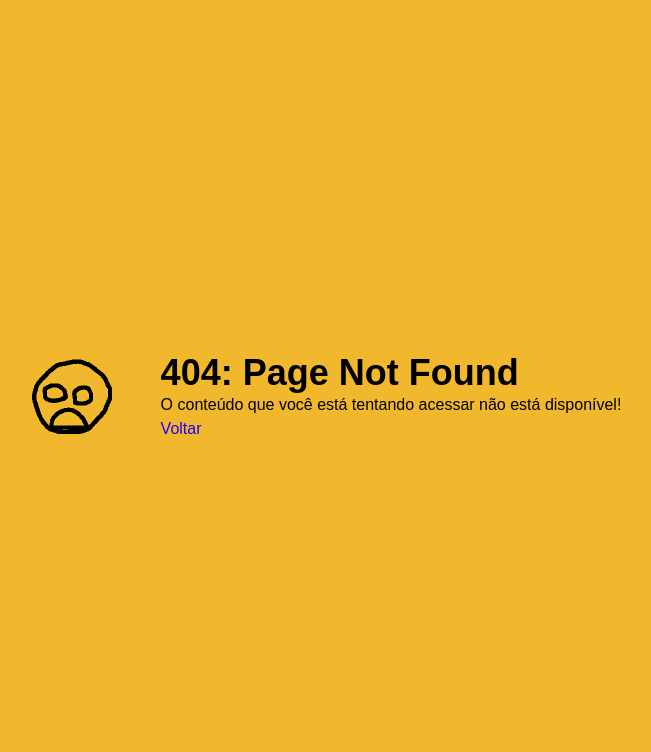
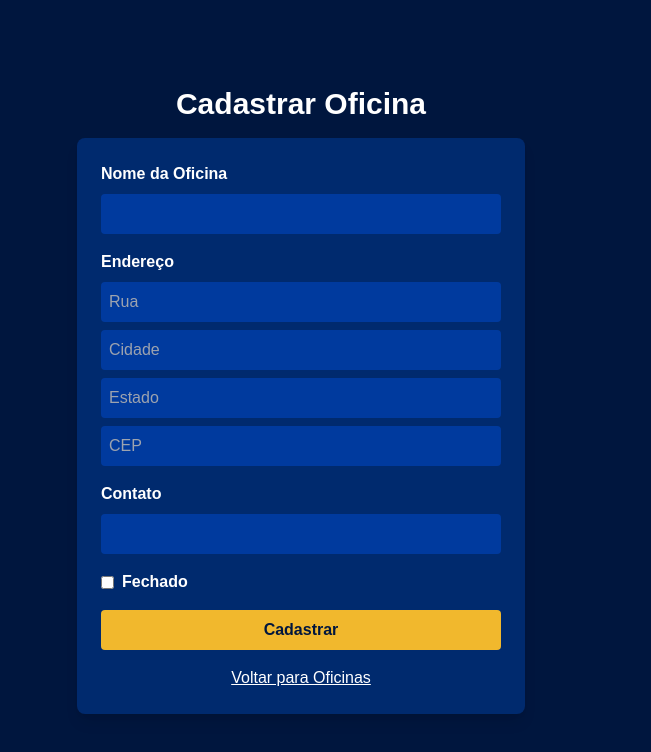
Before and after one commit to lemos000/lvs-next-frontend-main, a Next.js app: page /oficinas/cadastrar in a window 1280 px wide. Before the commit this address had no page. Shown: the top 752 px of the page, without its empty margins (339-990 px from the left). Built offline with nearby package versions, Linux system fonts and the light colour scheme.

Commit message:
Pagina cadastrar oficinas

```diff
--- /dev/null
+++ b/src/app/oficinas/cadastrar/page.tsx
@@ -0,0 +1,165 @@
+"use client";
+import { useState } from "react";
+import { useRouter } from "next/navigation";
+import Link from "next/link";
+
+export default function CadastroOficina() {
+  const router = useRouter();
+  const [formData, setFormData] = useState({
+    nome: "",
+    endereco: {
+      rua: "",
+      cidade: "",
+      estado: "",
+      cep: ""
+    },
+    contato: "",
+    status: "Fechado"
+  });
+
+  const handleChange = (e: React.ChangeEvent<HTMLInputElement>) => {
+    const { name, value } = e.target;
+    if (name.startsWith("endereco.")) {
+      const enderecoField = name.split(".")[1];
+      setFormData((prevFormData) => ({
+        ...prevFormData,
+        endereco: {
+          ...prevFormData.endereco,
+          [enderecoField]: value
+        }
+      }));
+    } else {
+      setFormData((prevFormData) => ({ ...prevFormData, [name]: value }));
+    }
+  };
+
+  const handleStatusChange = (e: React.ChangeEvent<HTMLInputElement>) => {
+    setFormData((prevFormData) => ({
+      ...prevFormData,
+      status: e.target.checked ? "Aberto" : "Fechado"
+    }));
+  };
+
+  const handleSubmit = async (e: React.FormEvent<HTMLFormElement>) => {
+    e.preventDefault();
+    const enderecoCompleto = `${formData.endereco.rua}, ${formData.endereco.cidade}, ${formData.endereco.estado}, ${formData.endereco.cep}`;
+    const dadosParaEnviar = {
+      ...formData,
+      endereco: enderecoCompleto
+    };
+
+    try {
+      const response = await fetch("http://localhost:8080/lvs/rest/oficinas/cadastrar", {
+        method: "POST",
+        headers: {
+          "Content-Type": "application/json"
+        },
+        body: JSON.stringify(dadosParaEnviar)
+      });
+
+      if (response.ok) {
+        alert("Oficina cadastrada com sucesso!");
+        router.push("/oficinas");
+      } else {
+        alert("Erro ao cadastrar oficina.");
+      }
+    } catch (error) {
+      console.error("Erro ao cadastrar oficina:", error);
+      alert("Erro ao cadastrar oficina.");
+    }
+  };
+
+  return (
+    <div className="flex flex-col items-center justify-center min-h-screen bg-[#00163e] text-white p-4">
+      <h1 className="text-3xl font-bold mb-4">Cadastrar Oficina</h1>
+      <form onSubmit={handleSubmit} className="bg-[#002a6e] p-6 rounded-lg shadow-lg w-full max-w-md">
+        <div className="mb-4">
+          <label htmlFor="nome" className="block font-bold mb-2">
+            Nome da Oficina
+          </label>
+          <input
+            id="nome"
+            name="nome"
+            type="text"
+            value={formData.nome}
+            onChange={handleChange}
+            className="w-full p-2 rounded bg-[#003a9e] text-white"
+            required
+          />
+        </div>
+        <div className="mb-4">
+          <label className="block font-bold mb-2">Endereço</label>
+          <input
+            name="endereco.rua"
+            type="text"
+            placeholder="Rua"
+            value={formData.endereco.rua}
+            onChange={handleChange}
+            className="w-full p-2 rounded mb-2 bg-[#003a9e] text-white"
+            required
+          />
+          <input
+            name="endereco.cidade"
+            type="text"
+            placeholder="Cidade"
+            value={formData.endereco.cidade}
+            onChange={handleChange}
+            className="w-full p-2 rounded mb-2 bg-[#003a9e] text-white"
+            required
+          />
+          <input
+            name="endereco.estado"
+            type="text"
+            placeholder="Estado"
+            value={formData.endereco.estado}
+            onChange={handleChange}
+            className="w-full p-2 rounded mb-2 bg-[#003a9e] text-white"
+            required
+          />
+          <input
+            name="endereco.cep"
+            type="text"
+            placeholder="CEP"
+            value={formData.endereco.cep}
+            onChange={handleChange}
+            className="w-full p-2 rounded bg-[#003a9e] text-white"
+            required
+          />
+        </div>
+        <div className="mb-4">
+          <label htmlFor="contato" className="block font-bold mb-2">
+            Contato
+          </label>
+          <input
+            id="contato"
+            name="contato"
+            type="text"
+            value={formData.contato}
+            onChange={handleChange}
+            className="w-full p-2 rounded bg-[#003a9e] text-white"
+            required
+          />
+        </div>
+        <div className="mb-4 flex items-center">
+          <input
+            id="status"
+            name="status"
+            type="checkbox"
+            checked={formData.status === "Aberto"}
+            onChange={handleStatusChange}
+            className="mr-2"
+          />
+          <label htmlFor="status" className="font-bold">
+            {formData.status}
+          </label>
+        </div>
+        <button type="submit" className="w-full bg-[#F1B82D] text-[#00163e] font-bold py-2 px-4 rounded hover:bg-[#e0a81d]">
+          Cadastrar
+        </button>
+        <Link href="/oficinas">
+          <p className="mt-4 text-center underline hover:text-gray-300">Voltar para Oficinas</p>
+        </Link>
+      </form>
+    </div>
+  );
+}
```
